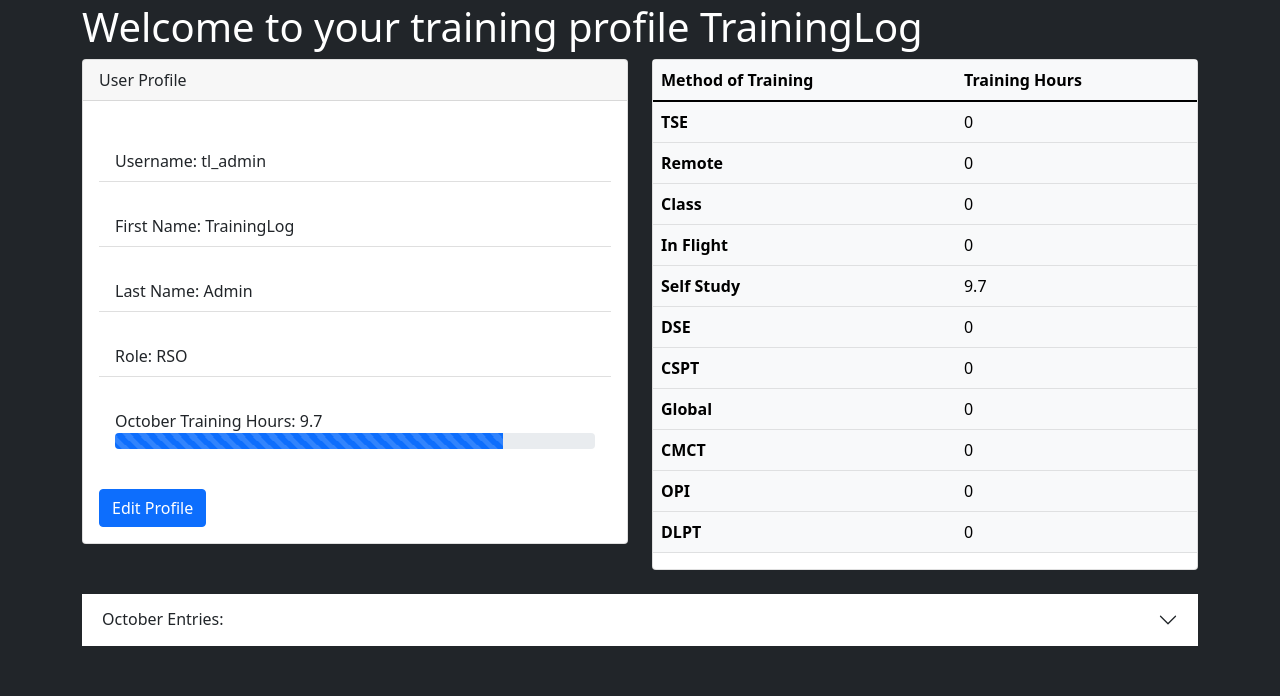
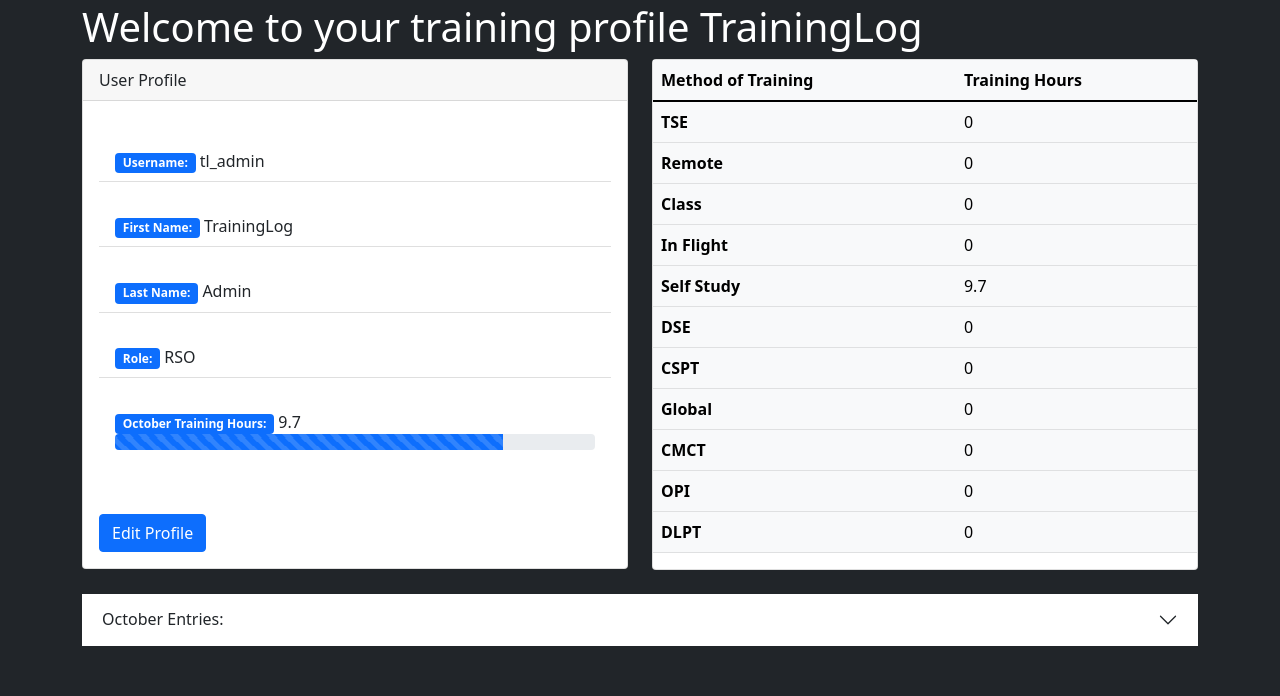
Before and after one commit to gflorkowski4/traininglogsbyflo, a Django app: page /users/dashboard/ in a window 1280 px wide. Shown: the part 69-765 px from the top of the page. Run offline with Django 4.2, Linux system fonts and the light colour scheme; a user stored in the database is signed in; data comes from the database, SQL or seed files in the repository; some libraries are stand-ins or nearby versions.

Commit message:
added badges to profile

```diff
--- a/users/templates/registration/dashboard.html
+++ b/users/templates/registration/dashboard.html
@@ -15,15 +15,16 @@
     </br>
       <div class="card-body">
         <ul class="list-group list-group-flush">
-          <li class="list-group-item">Username: {{owner.username}} </li>
+          <li class="list-group-item"><span class="badge bg-primary">Username: </span> {{owner.username}} </li>
         </br>
-          <li class="list-group-item">First Name: {{owner.first_name}}</li>
+          <li class="list-group-item"><span class="badge bg-primary">First Name:</span> {{owner.first_name}}</li>
         </br>
-          <li class="list-group-item">Last Name: {{owner.last_name}}</li>
+          <li class="list-group-item"><span class="badge bg-primary">Last Name:</span> {{owner.last_name}}</li>
         </br>
-          <li class="list-group-item">Role: {{owner.profile.role}}</li>
+          <li class="list-group-item"><span class="badge bg-primary">Role:</span> {{owner.profile.role}}</li>
         </br>
-          <li class="list-group-item">{{ current_month}} Training Hours: {{hours}}
+          <li class="list-group-item"><span class="badge bg-primary">{{ current_month}} Training Hours:</span> {{hours}}
+
             <div class="progress">
               <div class="progress-bar progress-bar-striped progress-bar-animated" style="width:{{style_percent}}%">
               </div>
@@ -31,8 +32,10 @@
           </li>
         </ul>
       </div>
+    </br>
       <div class="card-body">
         <a href="{% url 'users:edit_profile' %}" class="btn btn-primary">Edit Profile</a>
+
       </div>
     </div>
   </div>
```
